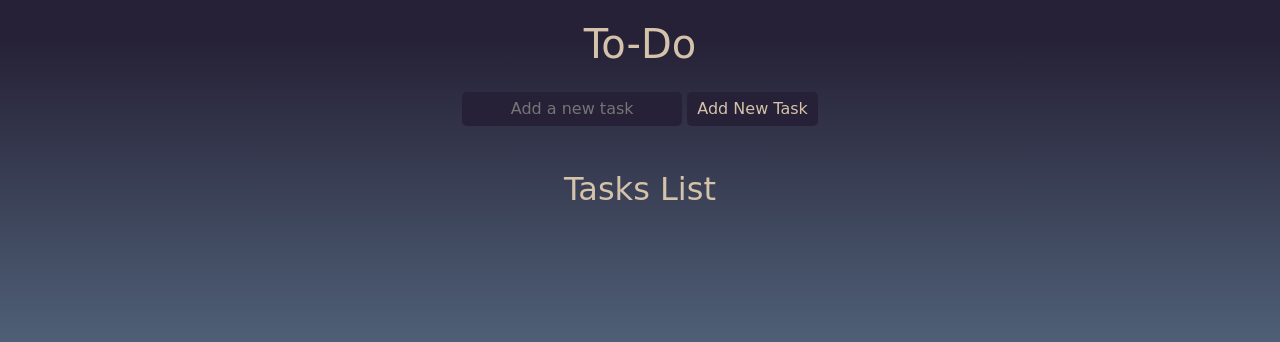
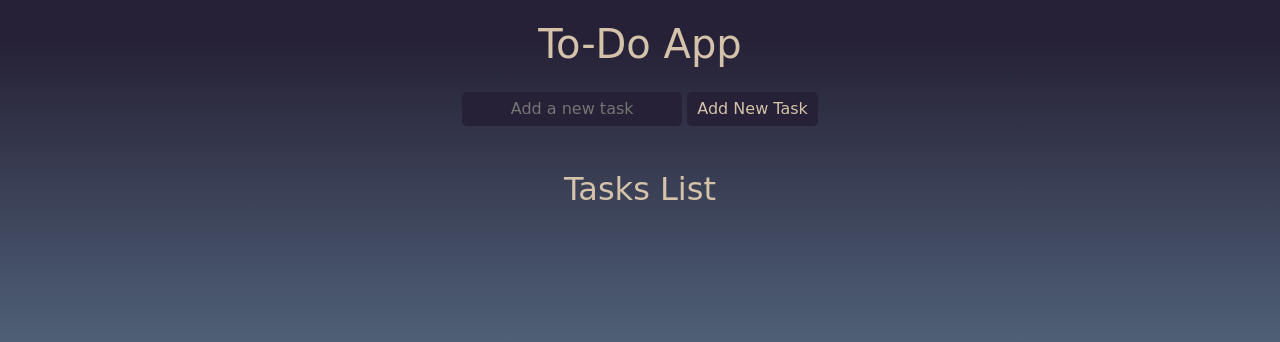
Before and after one commit to rehanButtCoder/ToDoApp, a plain HTML site: page index.html in a window 1280 px wide. Drawn offline with Linux system fonts and the light colour scheme.

Commit message:
Removed  Comments

```diff
--- a/index.html
+++ b/index.html
@@ -12,12 +12,7 @@
 
 <body>
   <header>
-    <h1>To-Do</h1>
-    <!-- hy butt here -->
-    <!-- hy butt here -->
-    <!-- hy butt here -->
-    <!-- hy butt here -->
-    <!-- hy israr here -->
+    <h1>To-Do App</h1>
     <form id="form1">
       <input type="text" name="item" placeholder="Add a new task" id="input" />
       <input type="submit" value="Add New Task" id="submit-btn" />
```
